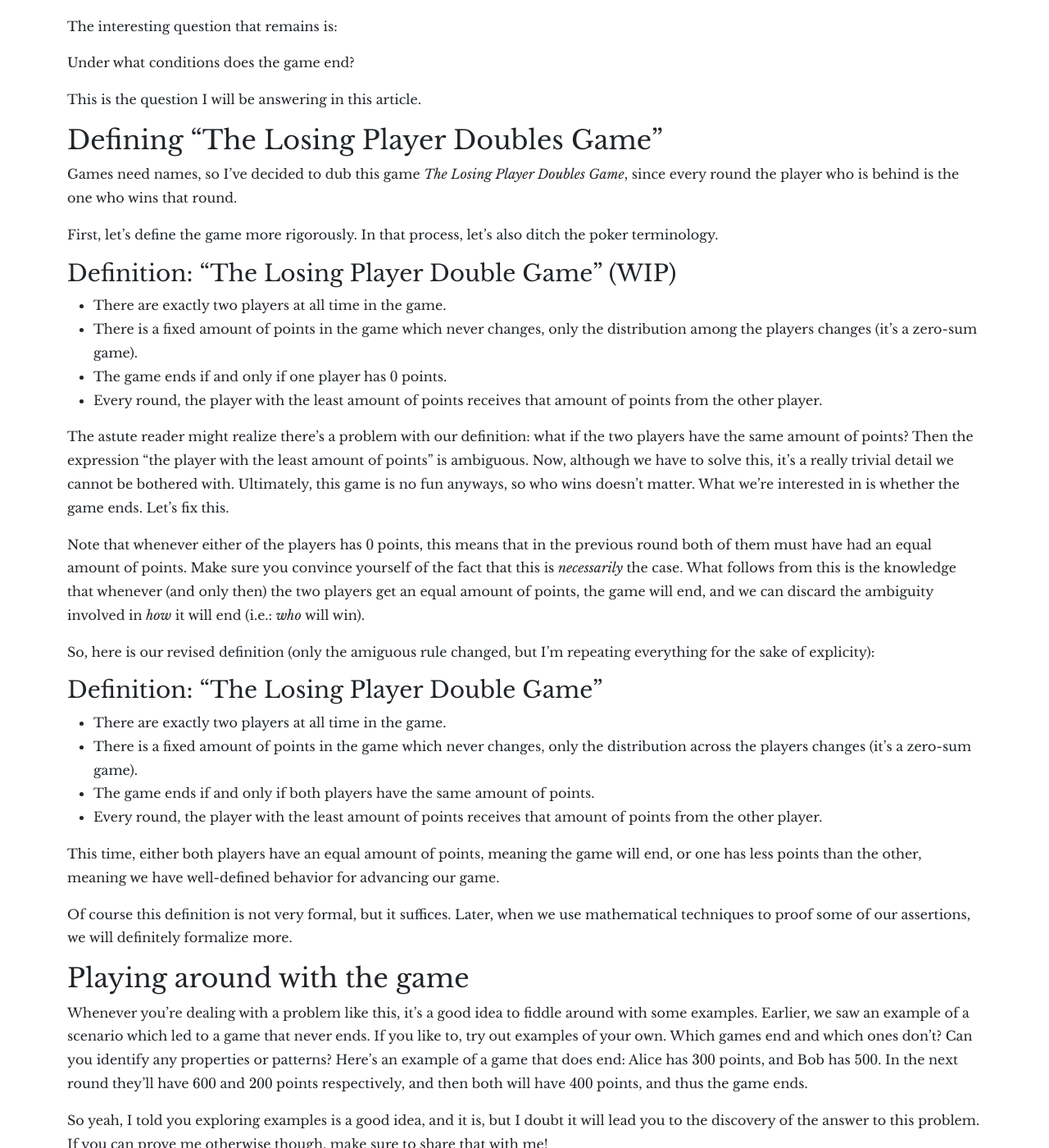
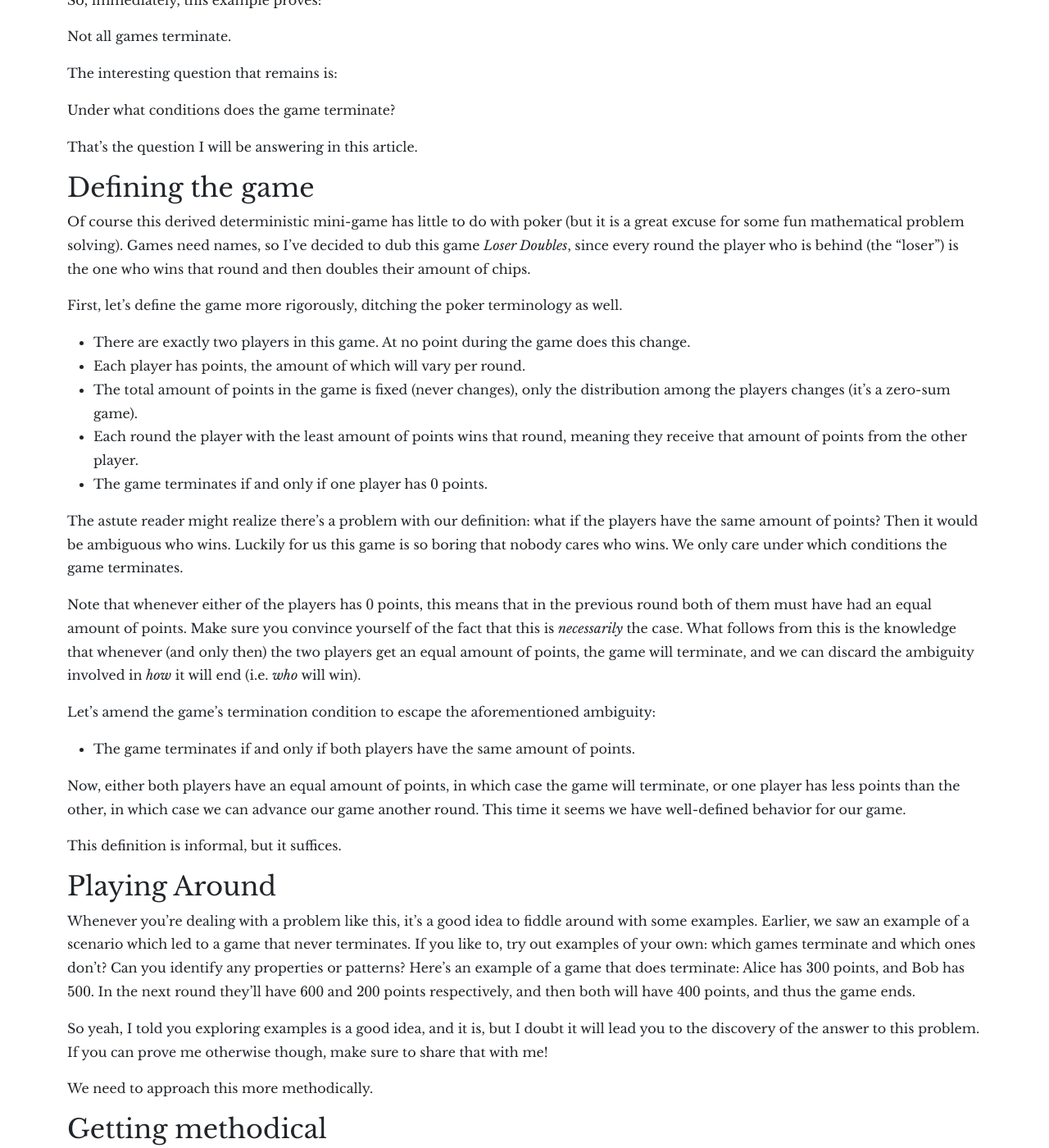
Before and after one commit to bartkl/bartkl.github.io, a Jekyll site: the page built from collections/_posts/2021-07-04-the-losing-player-doubles-game-a-mathematical-proof.md, in a window 1280 px wide and 1400 px high, scrolled down 504 px. Shown: the whole window at 82% size. Built offline with Jekyll 4.4.1, drawn with Linux system fonts in a browser that asks for light colours; some web fonts are replaced; formulas are drawn with MathJax 3; some of the changed text lies outside the part shown.

Commit message:
Verbeteringen

```diff
--- a/collections/_posts/2021-07-04-the-losing-player-doubles-game-a-mathematical-proof.md
+++ b/collections/_posts/2021-07-04-the-losing-player-doubles-game-a-mathematical-proof.md
@@ -5,52 +5,48 @@ title: "The Losing Player Doubles Game: A Mathematical Proof"
 mathjax: true
 ---
 
-## Poker, but not quite
-Back in the day I used to play poker with friends, and at some point when two people were left playing each other, I wondered:
+## Poker, Although Not Quite
+When I was younger, I used to play poker with friends. At some point, probably when two finalists were taking turns going all-in, I stumbled upon an interesting question:
 
-> What would happen if both players keep going all-in, and each round the person with the least value in chips wins?
+> Consider the situation of a two-player game where both players keep going all-in. Suppose now that every round the playe with the fewest amount of chips wins. Does this game risk going on indefinitely and if so, under what conditions is this the case?
 
-For example, let's say Alice has \\(100\\) value in chips, and Bob has \\(200\\). That means Alice wins, and doubles to \\(200\\), meaning Bob loses \\(100\\) to her leaving him with \\(100\\). This time, Bob is the poor man, meaning he doubles his points to \\(200\\), and Alice ends up with \\(100\\). I think it's clear what's going on here: Alice and Bob will keep going back and forth this way, i.e. the game will be stuck in this cycle, meaning it will not end.
+For example, suppose Alice has \\(100\\) chips, and Bob has \\(200\\). Since Alice has less, she wins, so she doubles her amount of chips to \\(200\\), meaning Bob loses \\(100\\) chips, leaving him with \\(100\\). This time, Bob is the one with less chips, so now it is he who doubles his chips to \\(200\\), and Alice ends up with \\(100\\). I think it's clear what's going on here: Alice and Bob will keep going back and forth this way, i.e. this game will never terminate.
 
-Immediately, this example proves:
+So, immediately, this example proves:
 
-> Not all games end.
+> Not all games terminate.
 
 The interesting question that remains is:
 
-> Under what conditions does the game end?
+> Under what conditions does the game terminate?
 
-This is the question I will be answering in this article.
+That's the question I will be answering in this article.
 
-## Defining "The Losing Player Doubles Game"
-Games need names, so I've decided to dub this game _The Losing Player Doubles Game_, since every round the player who is behind is the one who wins that round.
+## Defining the game
+Of course this derived deterministic mini-game has little to do with poker (but it is a great excuse for some fun mathematical problem solving). Games need names, so I've decided to dub this game _Loser Doubles_, since every round the player who is behind (the "loser") is the one who wins that round and then doubles their amount of chips.
 
-First, let's define the game more rigorously. In that process, let's also ditch the poker terminology.
+First, let's define the game more rigorously, ditching the poker terminology as well.
 
-### Definition: "The Losing Player Double Game" (WIP)
-* There are exactly two players at all time in the game.
-* There is a fixed amount of points in the game which never changes, only the distribution among the players changes (it's a zero-sum game).
-* The game ends if and only if one player has \\(0\\) points.
-* Every round, the player with the least amount of points receives that amount of points from the other player.
+* There are exactly two players in this game. At no point during the game does this change.
+* Each player has points, the amount of which will vary per round.
+* The total amount of points in the game is fixed (never changes), only the distribution among the players changes (it's a zero-sum game).
+* Each round the player with the least amount of points wins that round, meaning they receive that amount of points from the other player.
+* The game terminates if and only if one player has \\(0\\) points.
 
-The astute reader might realize there's a problem with our definition: what if the two players have the same amount of points? Then the expression "the player with the least amount of points" is ambiguous. Now, although we have to solve this, it's a really trivial detail we cannot be bothered with. Ultimately, this game is no fun anyways, so who wins doesn't matter. What we're interested in is whether the game ends. Let's fix this.
+The astute reader might realize there's a problem with our definition: what if the players have the same amount of points? Then it would be ambiguous who wins. Luckily for us this game is so boring that nobody cares who wins. We only care under which conditions the game terminates.
 
-Note that whenever either of the players has \\(0\\) points, this means that in the previous round both of them must have had an equal amount of points. Make sure you convince yourself of the fact that this is _necessarily_ the case. What follows from this is the knowledge that whenever (and only then) the two players get an equal amount of points, the game will end, and we can discard the ambiguity involved in _how_ it will end (i.e.: _who_ will win).
+Note that whenever either of the players has \\(0\\) points, this means that in the previous round both of them must have had an equal amount of points. Make sure you convince yourself of the fact that this is _necessarily_ the case. What follows from this is the knowledge that whenever (and only then) the two players get an equal amount of points, the game will terminate, and we can discard the ambiguity involved in _how_ it will end (i.e. _who_ will win).
 
-So, here is our revised definition (only the amiguous rule changed, but I'm repeating everything for the sake of explicity):
+Let's amend the game's termination condition to escape the aforementioned ambiguity:
 
-### Definition: "The Losing Player Double Game"
-* There are exactly two players at all time in the game.
-* There is a fixed amount of points in the game which never changes, only the distribution across the players changes (it's a zero-sum game).
-* The game ends if and only if both players have the same amount of points.
-* Every round, the player with the least amount of points receives that amount of points from the other player.
+* The game terminates if and only if both players have the same amount of points.
 
-This time, either both players have an equal amount of points, meaning the game will end, or one has less points than the other, meaning we have well-defined behavior for advancing our game.
+Now, either both players have an equal amount of points, in which case the game will terminate, or one player has less points than the other, in which case we can advance our game another round. This time it seems we have well-defined behavior for our game.
 
-Of course this definition is not very formal, but it suffices. Later, when we use mathematical techniques to proof some of our assertions, we will definitely formalize more.
+This definition is informal, but it suffices.
 
-## Playing around with the game
-Whenever you're dealing with a problem like this, it's a good idea to fiddle around with some examples. Earlier, we saw an example of a scenario which led to a game that never ends. If you like to, try out examples of your own. Which games end and which ones don't? Can you identify any properties or patterns? Here's an example of a game that does end: Alice has \\(300\\) points, and Bob has \\(500\\). In the next round they'll have \\(600\\) and \\(200\\) points respectively, and then both will have \\(400\\) points, and thus the game ends.
+## Playing Around
+Whenever you're dealing with a problem like this, it's a good idea to fiddle around with some examples. Earlier, we saw an example of a scenario which led to a game that never terminates. If you like to, try out examples of your own: which games terminate and which ones don't? Can you identify any properties or patterns? Here's an example of a game that does terminate: Alice has \\(300\\) points, and Bob has \\(500\\). In the next round they'll have \\(600\\) and \\(200\\) points respectively, and then both will have \\(400\\) points, and thus the game ends.
 
 So yeah, I told you exploring examples is a good idea, and it is, but I doubt it will lead you to the discovery of the answer to this problem. If you can prove me otherwise though, make sure to share that with me!
 
```
